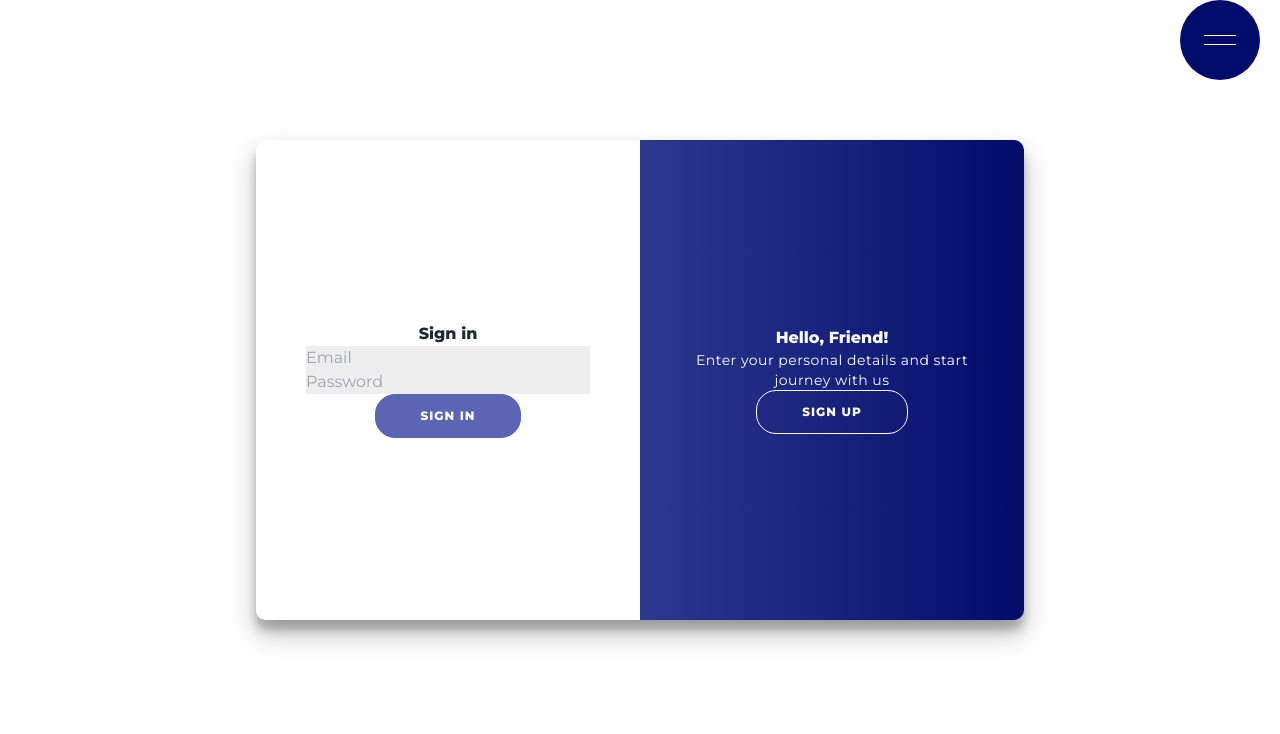
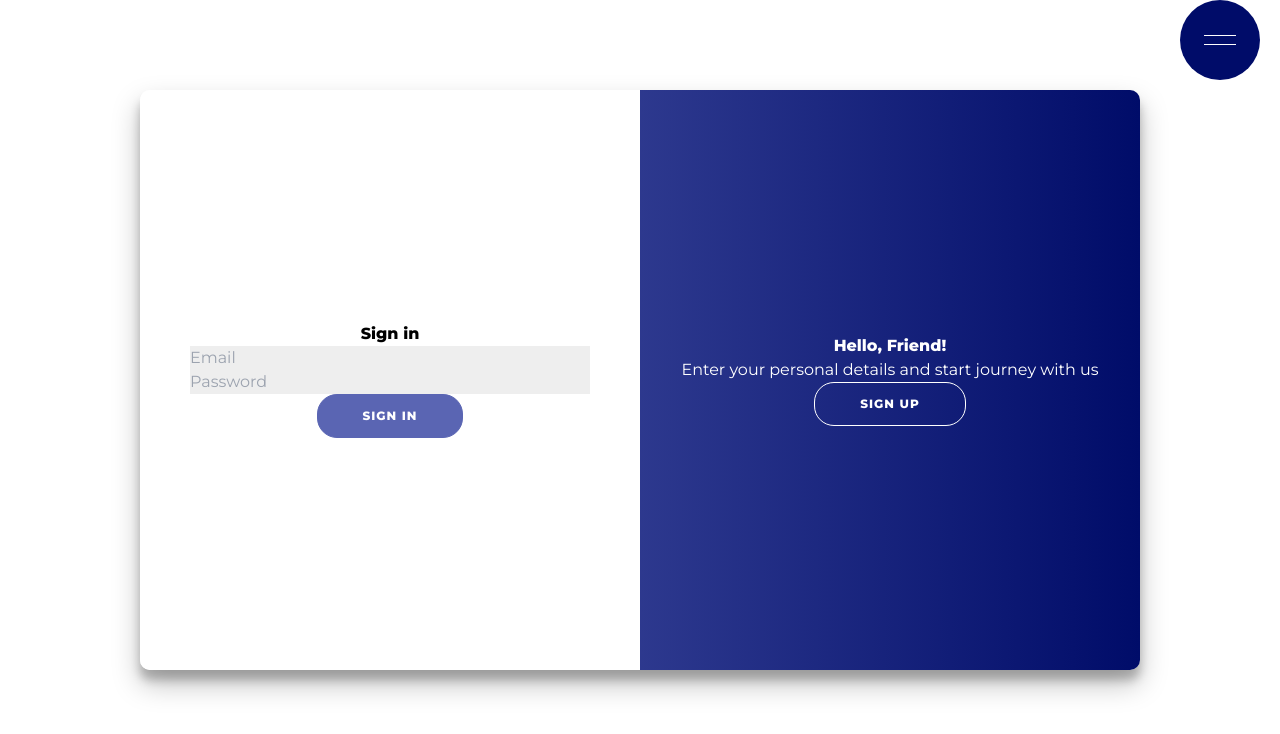
Before and after one commit to zynbahmed/recipie, a React (Vite) app in the folder reci-pie/: page /register in a window 1280 px wide. Shown: the top 734 px of the page. Built offline with nearby package versions, Linux system fonts and the light colour scheme.

Commit message:
set the form in the back

```diff
--- a/reci-pie/src/styles/App.scss
+++ b/reci-pie/src/styles/App.scss
@@ -5,7 +5,6 @@
 }
 body {
   font-family: "Nunito", sans-serif;
-  background-color: white;
 }
 .button {
   position: fixed;
--- a/reci-pie/src/styles/form.css
+++ b/reci-pie/src/styles/form.css
@@ -7,18 +7,6 @@
 .form-title {
   font-weight: bold;
   margin: 0;
-}
-
-p {
-  font-size: 14px;
-  font-weight: 100;
-  line-height: 20px;
-  letter-spacing: 0.5px;
-  margin: 20px 0 30px;
-}
-
-span {
-  font-size: 12px;
 }
 
 a {
@@ -73,9 +61,10 @@ input {
   box-shadow: 0 14px 28px rgba(0, 0, 0, 0.25), 0 10px 10px rgba(0, 0, 0, 0.22);
   position: relative;
   overflow: hidden;
-  width: 768px;
+  width: 1000px;
   max-width: 100%;
-  min-height: 480px;
+  min-height: 580px;
+  z-index: -1;
 }
 
 .form-container {
--- a/reci-pie/tailwind.config.js
+++ b/reci-pie/tailwind.config.js
@@ -4,5 +4,14 @@ export default {
   theme: {
     extend: {}
   },
-  plugins: [require("daisyui")]
+  plugins: [require("daisyui")],
+  daisyui: {
+    themes: [
+      {
+        mytheme: {
+          "primary": "#ffffff"
+        },
+      }
+    ],
+  }
 }
```
